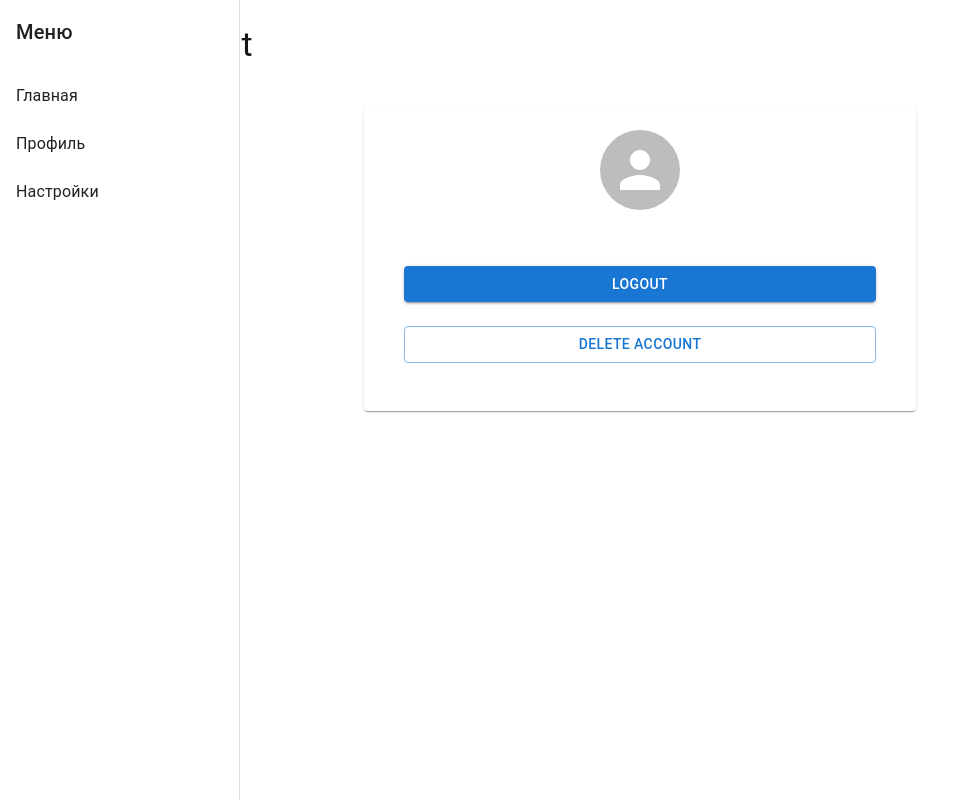
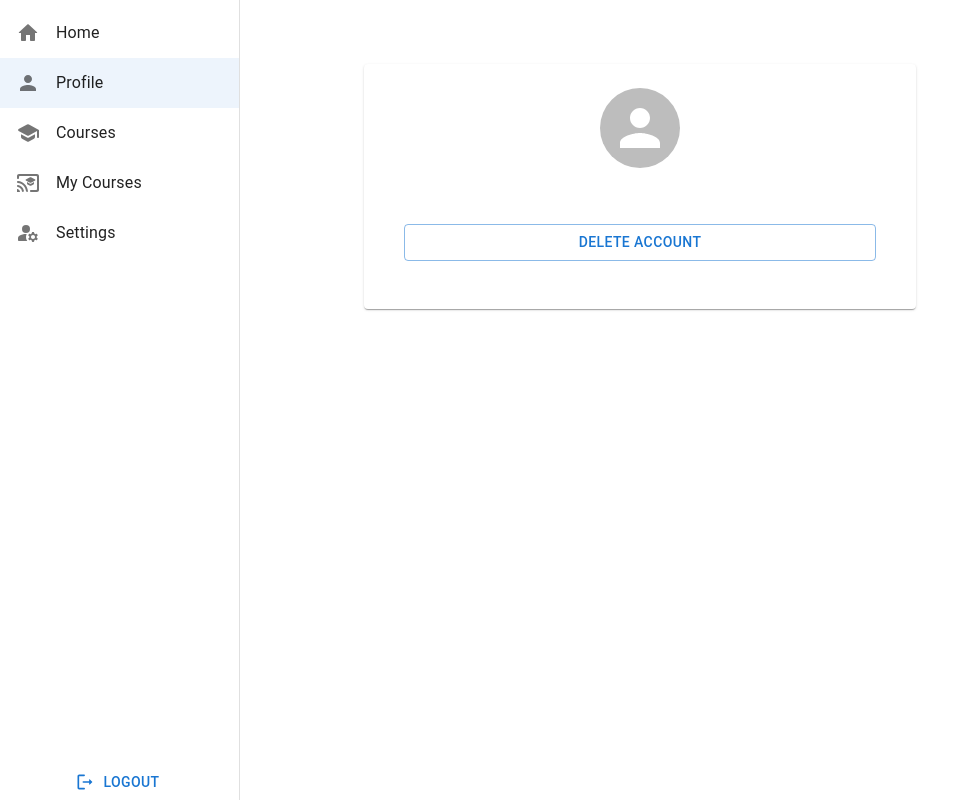
Before and after one commit to NurdauletMyrza/edutube-frontend, a Next.js app: page /cabinet/profile in a window 1280 px wide. Shown: the whole page, without its empty margins (0-980 px from the left). Built offline with nearby package versions, Linux system fonts and the light colour scheme; no server answers.

Commit message:
style: sidebar update style

```diff
--- /dev/null
+++ b/src/appPages/CabinetMyCourses/CabinetMyCourses.tsx
@@ -0,0 +1,5 @@
+const CabinetMyCourses = () => {
+  return <div>Cabinet my courses</div>;
+};
+
+export default CabinetMyCourses;
--- a/src/appPages/CabinetProfilePage/CabinetProfilePage.tsx
+++ b/src/appPages/CabinetProfilePage/CabinetProfilePage.tsx
@@ -15,7 +15,7 @@ import { useState } from "react";
 import { useLoading } from "@/config/providers/LoadingProvider/LoadingProvider";
 
 const CabinetProfilePage = () => {
-  const { user, deleteUser, logoutUser } = useAuth();
+  const { user, deleteUser } = useAuth();
   const { isLoading } = useLoading();
   const [password, setPassword] = useState<string>("");
   const [isDeleteModalOpen, setIsDeleteModalOpen] = useState(false);
@@ -47,15 +47,6 @@ const CabinetProfilePage = () => {
               {user.first_name} {user.last_name}
             </Typography>
           )}
-          <Button
-            variant="contained"
-            color="primary"
-            sx={{ mt: 3 }}
-            onClick={logoutUser}
-            fullWidth
-          >
-            Logout
-          </Button>
           <Button
             variant="outlined"
             color="primary"
--- a/src/config/layouts/CabinetLayout/CabinetLayout.tsx
+++ b/src/config/layouts/CabinetLayout/CabinetLayout.tsx
@@ -1,5 +1,5 @@
 import Sidebar from "@/widgets/Sidebar/Sidebar";
-import { Box, Typography } from "@mui/material";
+import { Box } from "@mui/material";
 import { FC, ReactNode } from "react";
 
 interface CabinetLayoutProps {
@@ -11,7 +11,6 @@ const CabinetLayout: FC<CabinetLayoutProps> = ({ children }) => {
     <>
       <Sidebar />
       <Box component="main" sx={{ flexGrow: 1, padding: 3 }}>
-        <Typography variant="h4">Private cabinet</Typography>
         {children}
       </Box>
     </>
--- a/src/pages/cabinet/myCourses/index.tsx
+++ b/src/pages/cabinet/myCourses/index.tsx
@@ -1,3 +1,3 @@
-import CabinetProfilePage from "@/appPages/CabinetProfilePage/CabinetProfilePage";
+import CabinetMyCourses from "@/appPages/CabinetMyCourses/CabinetMyCourses";
 
-export default CabinetProfilePage;
+export default CabinetMyCourses;
--- a/src/shared/variables/pagePaths.ts
+++ b/src/shared/variables/pagePaths.ts
@@ -1,7 +1,7 @@
 export const mainPagePath = "/";
 
 export const homePagesPath = "/home";
-// export const homePagePath = `${homePagesPath}/`;
+export const homePagePath = `${homePagesPath}/`;
 
 export const authPagesPath = "/auth";
 export const loginPagePath = `${authPagesPath}/login`;
@@ -9,9 +9,11 @@ export const authStatusPagePath = `${authPagesPath}/status`;
 
 export const cabinetPagesPath = "/cabinet";
 
+export const cabinetProfilePagePath = `${cabinetPagesPath}/profile`;
+export const cabinetMyCoursesPagePath = `${cabinetPagesPath}/myCourses`;
+
 /////////////////////////////////////////////////////////
 
-export const cabinetProfilePagePath = `${cabinetPagesPath}/profile`;
 export const chooseRolePagePath = `${cabinetPagesPath}/choose-role`;
 
 export const registerPagePath = `${authPagesPath}/register`;
--- a/src/widgets/Sidebar/Sidebar.tsx
+++ b/src/widgets/Sidebar/Sidebar.tsx
@@ -1,38 +1,123 @@
 import {
-  Box,
+  Button,
   Drawer,
+  IconButton,
   List,
   ListItem,
+  ListItemButton,
+  ListItemIcon,
   ListItemText,
-  Typography,
 } from "@mui/material";
+import {
+  cabinetMyCoursesPagePath,
+  cabinetProfilePagePath,
+  homePagePath,
+} from "@/shared/variables/pagePaths";
+import {
+  CastForEducationRounded,
+  HomeRounded,
+  LogoutRounded,
+  ManageAccountsRounded,
+  Person,
+  SchoolRounded,
+} from "@mui/icons-material";
+import { useRouter } from "next/router";
+import { useState } from "react";
+import { useAuth } from "@/config/providers/AuthProvider/AuthProvider";
 
-const drawerWidth = 240;
+const menuItems = [
+  { text: "Home", icon: <HomeRounded />, path: homePagePath },
+  {
+    text: "Profile",
+    icon: <Person />,
+    path: cabinetProfilePagePath,
+  },
+  {
+    text: "Courses",
+    icon: <SchoolRounded />,
+    path: "/courses",
+  },
+  {
+    text: "My Courses",
+    icon: <CastForEducationRounded />,
+    path: cabinetMyCoursesPagePath,
+  },
+  {
+    text: "Settings",
+    icon: <ManageAccountsRounded />,
+    path: "/settings",
+  },
+];
 
 const Sidebar = () => {
+  const { pathname, push } = useRouter();
+  const [isHidden, setHidden] = useState(true);
+  const { logoutUser } = useAuth();
+
   return (
     <Drawer
       variant="permanent"
+      anchor="left"
       sx={{
-        width: drawerWidth,
+        width: isHidden ? 55 : 240,
         flexShrink: 0,
-        "& .MuiDrawer-paper": { width: drawerWidth, boxSizing: "border-box" },
+        transition: "width 0.3s",
+        "& .MuiDrawer-paper": {
+          display: "flex",
+          flexDirection: "column",
+          justifyContent: "space-between",
+          height: "100vh",
+          width: isHidden ? 55 : 240,
+          boxSizing: "border-box",
+          transition: "width 0.3s",
+          overflowX: "hidden",
+        },
       }}
+      onMouseOver={() => setHidden(false)}
+      onMouseOut={() => setHidden(true)}
     >
-      <Box sx={{ padding: 2 }}>
-        <Typography variant="h6">Меню</Typography>
-      </Box>
       <List>
-        <ListItem component="a" href="/dashboard">
-          <ListItemText primary="Главная" />
-        </ListItem>
-        <ListItem component="a" href="/profile">
-          <ListItemText primary="Профиль" />
-        </ListItem>
-        <ListItem component="a" href="/settings">
-          <ListItemText primary="Настройки" />
-        </ListItem>
+        {menuItems.map((menuItem) => (
+          <ListItem key={menuItem.text} disablePadding sx={{ maxWidth: 300 }}>
+            <ListItemButton
+              selected={pathname === menuItem.path}
+              onClick={() => push(menuItem.path)}
+              sx={{
+                height: 50,
+                gap: 0,
+                transition: "padding 0.3s",
+              }}
+            >
+              <ListItemIcon
+                sx={{
+                  minWidth: 0,
+                  mr: isHidden ? 0 : 2,
+                  transition: "margin 0.3s",
+                }}
+              >
+                {menuItem.icon}
+              </ListItemIcon>
+              <ListItemText
+                primary={menuItem.text}
+                sx={{
+                  opacity: isHidden ? 0 : 1,
+                  transition: "opacity 0.3s",
+                  whiteSpace: "nowrap",
+                }}
+              />
+            </ListItemButton>
+          </ListItem>
+        ))}
       </List>
+      {isHidden ? (
+        <IconButton onClick={logoutUser}>
+          <LogoutRounded />
+        </IconButton>
+      ) : (
+        <Button startIcon={<LogoutRounded />} onClick={logoutUser}>
+          Logout
+        </Button>
+      )}
     </Drawer>
   );
 };
```
